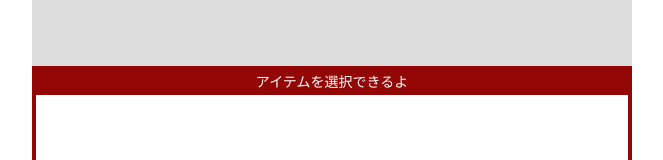
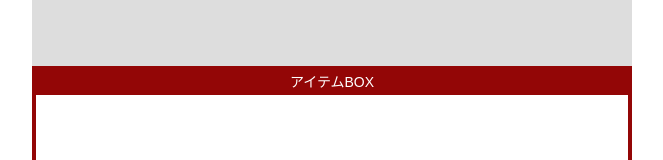
Before and after one commit to marimonon/advent2024_christmas, a React (Vite) app: page / in a window 1280 px wide. Shown: the part 678-838 px from the top of the page, without its empty margins (308-971 px from the left). Built offline with nearby package versions, Linux system fonts and the light colour scheme.

Commit message:
アイテムボックスの表記を修正

```diff
--- a/src/components/ItemBox.tsx
+++ b/src/components/ItemBox.tsx
@@ -15,7 +15,7 @@ const ItemBox: React.FC = () => {
 
   return (
     <div css={itemBoxCss}>
-      <p css={itemTextCss}>アイテムを選択できるよ</p>
+      <p css={itemTextCss}>アイテムBOX</p>
       <ul css={itemListCss}>
         {items.berry === "get" && (
           <li css={itemCss}>
@@ -82,7 +82,4 @@ const itemCss = css`
   display: flex;
   justify-content: center;
   align-items: center;
-  &:hover {
-    background-color: #0ff;
-  }
 `
```
